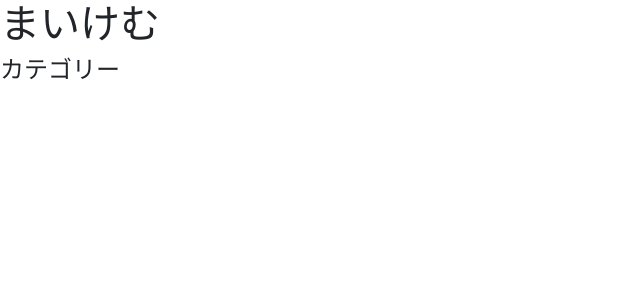
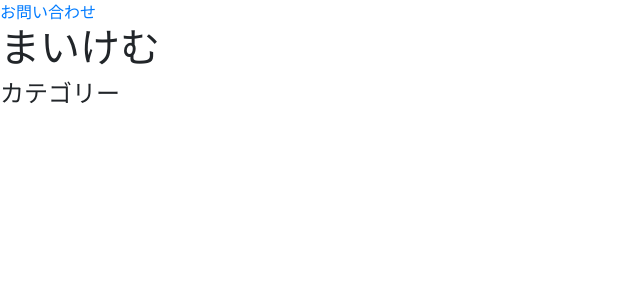
Before and after one commit to KaiTakahashi120329/maikemu_web, a Django app: page / in a window 1280 px wide. Shown: the top 300 px of the page, without its empty margins (0-640 px from the left). Run offline with Django 3.2, Linux system fonts and the light colour scheme; data that the repository does not hold is empty; some libraries are stand-ins or nearby versions.

Commit message:
お問い合わせの導線追加

```diff
--- a/app/blog/templates/top.html
+++ b/app/blog/templates/top.html
@@ -6,6 +6,7 @@
 {% endblock style.css %}
 
 {% block contents %}
+    <a href="{% url 'contact' %}">お問い合わせ</a>
 
     <h1>まいけむ</h1>
     <div class="card--contents">
```
